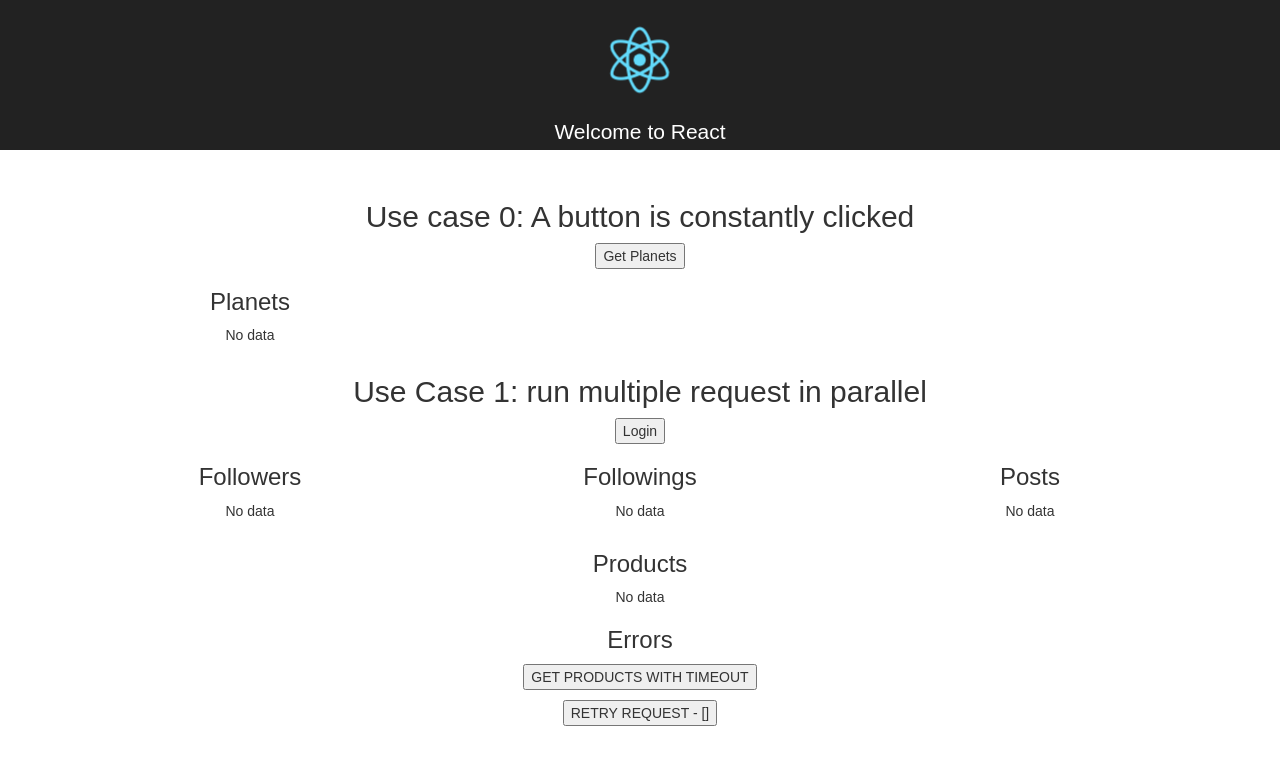
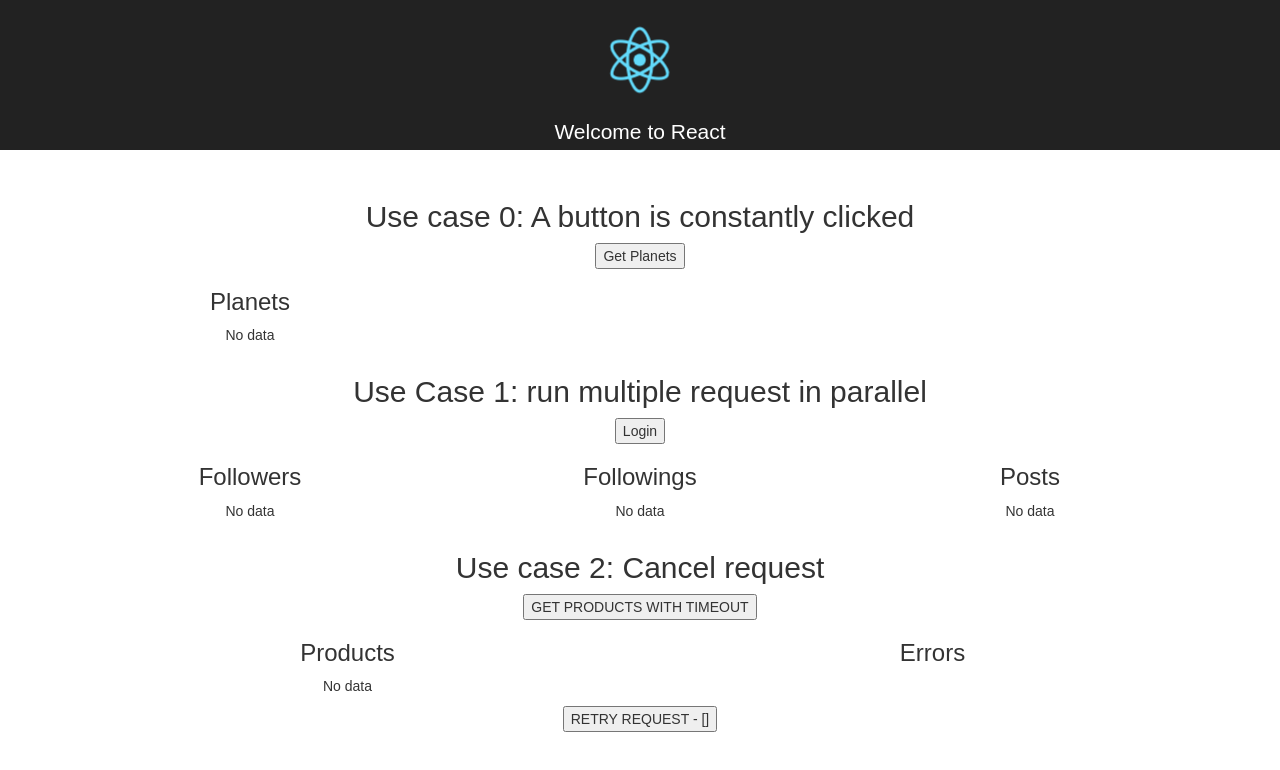
Before and after one commit to ngtan/saga-common-patterns, a React (Create React App) app: page / in a window 1280 px wide. Shown: the top 770 px of the page. Built offline with nearby package versions, Linux system fonts and the light colour scheme.

Commit message:
cancel request automaticly

```diff
--- a/src/App.js
+++ b/src/App.js
@@ -87,20 +87,30 @@ class App extends Component {
           </div>
         </section>
         <section className="use-case-2">
+          <div className="container">
+            <div className="row">
+              <h2>
+                Use case 2: Cancel request
+              </h2>
+              <button onClick={() => this.props.dispatch({ type: 'GET_PRODUCTS_WITH_TIMEOUT' })}>
+                GET PRODUCTS WITH TIMEOUT
+              </button>
+            </div>
+            <div className="row">
+              <div className="col-md-6">
+                <h3>Products</h3>
+                {renderItems(products)}
+              </div>
+              <div className="col-md-6">
+                <h3>Errors</h3>
+                {renderErrors(errors)}
+              </div>
+            </div>
+          </div>
         </section>
         <section className="use-case-3">
         </section>
 
-
-
-
-        <h3>Products</h3>
-        {renderItems(products)}
-
-        <h3>Errors</h3>
-        {renderErrors(errors)}
-
-        <p><button onClick={() => this.props.dispatch({ type: 'GET_PRODUCTS_WITH_TIMEOUT' })}>GET PRODUCTS WITH TIMEOUT</button></p>
         <p><button onClick={() => this.props.dispatch({ type: 'RETRY_REQUEST' })}>RETRY REQUEST - [{message}]</button></p>
       </div>
     );
--- a/src/sagas.js
+++ b/src/sagas.js
@@ -68,7 +68,7 @@ function* getProductsWithTimeout() {
   try {
     const { products } = yield race({
       products: call(apis.getProducts),
-      timeout: call(delay, 2500),
+      timeout: call(delay, 3000),
     });
 
     if (products) {
@@ -102,10 +102,12 @@ function* retryRequest() {
 
 export default function* rootSaga() {
   yield all([
+    takeLatest('GET_PLANETS', getPlanets),
+
     takeLatest('LOGIN', login),
     takeLatest('LOGIN_SUCCESS', getRelatedResources),
+
     takeLatest('GET_PRODUCTS_WITH_TIMEOUT', getProductsWithTimeout),
     takeLatest('RETRY_REQUEST', retryRequest),
-    takeLatest('GET_PLANETS', getPlanets),
   ]);
 }
```
